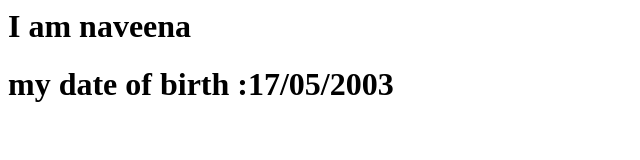
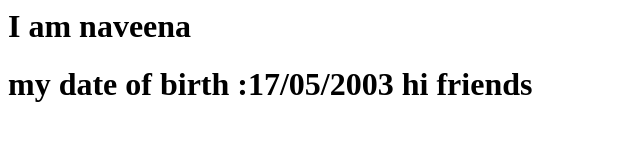
Before and after one commit to vediche/viratkholi, a plain HTML site: page index.html in a window 1280 px wide. Shown: the whole page, without its empty margins (0-640 px from the left). Drawn offline with Linux system fonts and the light colour scheme.

Commit message:
Update index.html

```diff
--- a/index.html
+++ b/index.html
@@ -5,7 +5,8 @@
 <body>
 
     <h1>I am naveena </h1>
-   <h1 >my date of birth :17/05/2003</h1>
+   <h1 >my date of birth :17/05/2003
+   hi friends</h1>
 </body>
 
 </html>
```
